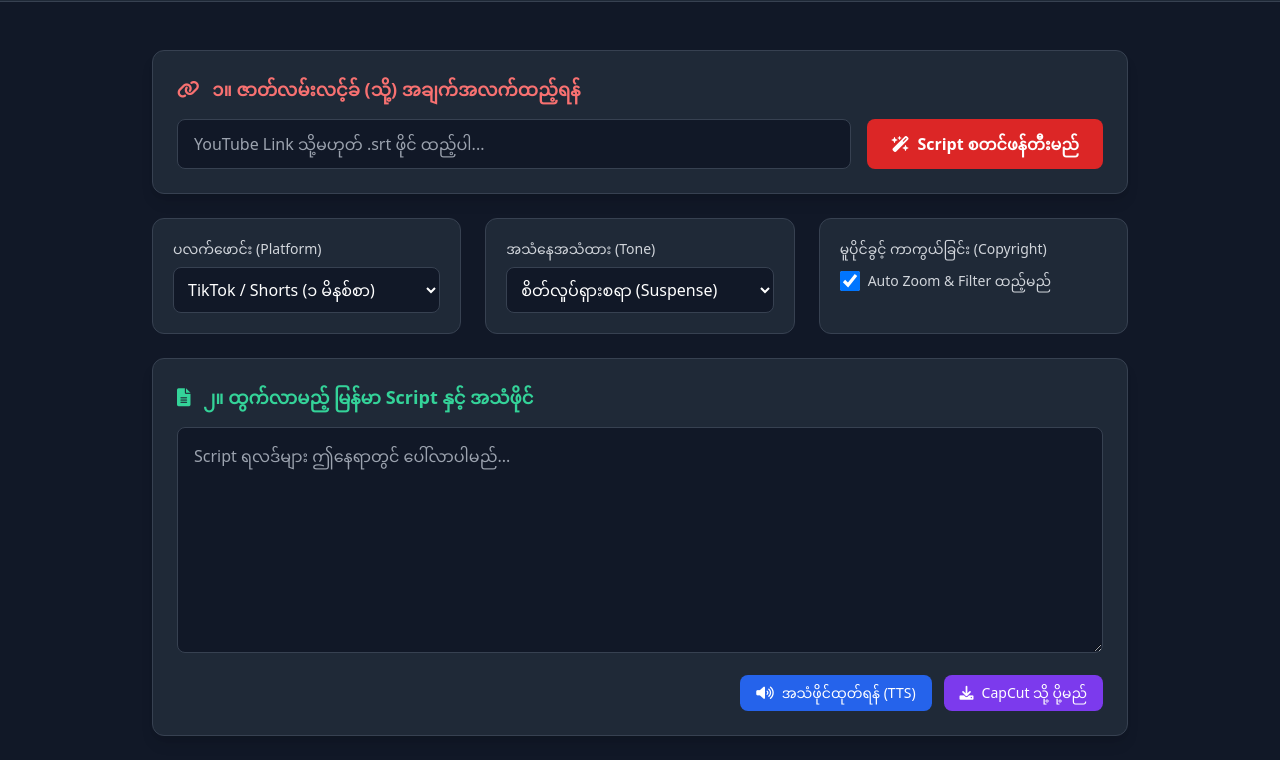
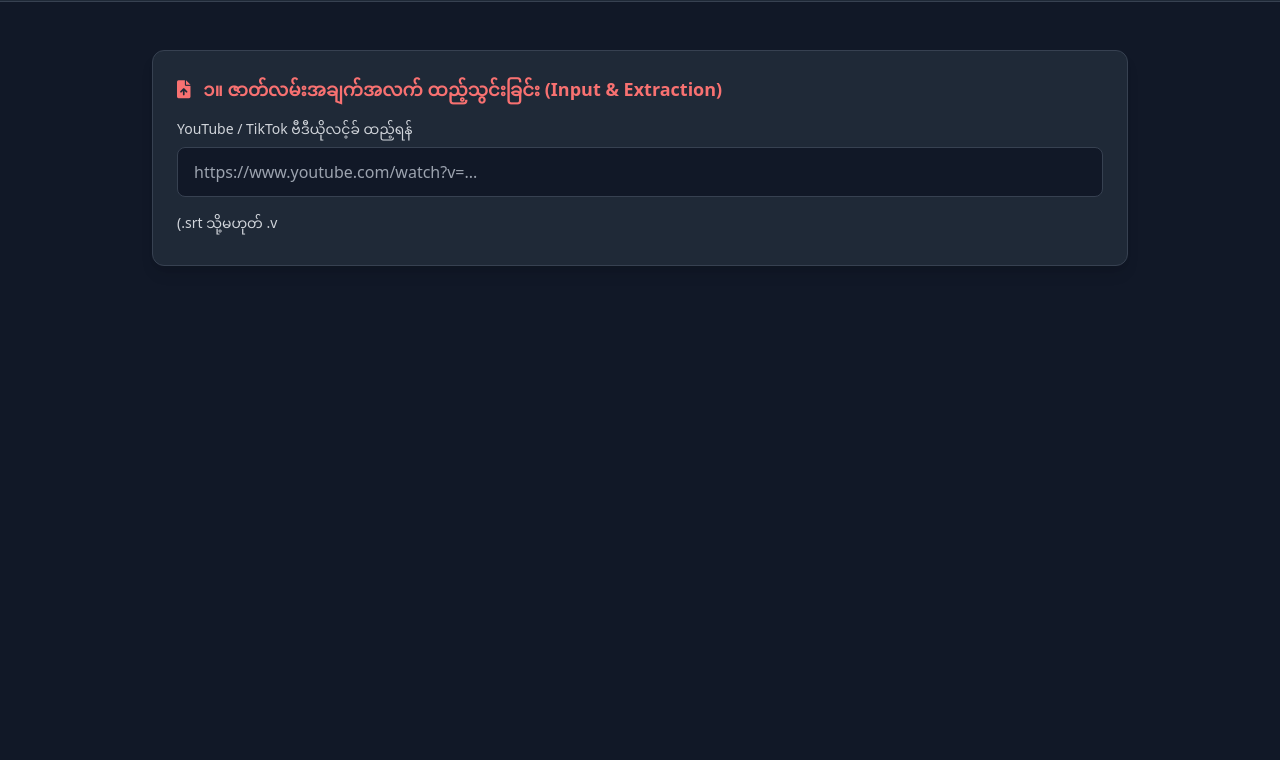
Before and after one commit to moemyint20002-netizen/movie-recap-myanmar, a plain HTML site: page index.html in a window 1280 px wide. Shown: the part 59-819 px from the top of the page. Drawn offline with nearby package versions, Linux system fonts and the light colour scheme.

Commit message:
Update index.html

```diff
--- a/index.html
+++ b/index.html
@@ -3,7 +3,7 @@
 <head>
     <meta charset="UTF-8">
     <meta name="viewport" content="width=device-width, initial-scale=1.0">
-    <title>Movie Recap Myanmar - AI Video Generator</title>
+    <title>Movie Recap Myanmar - AI System v2.0</title>
     <link href="https://cdn.jsdelivr.net/npm/tailwindcss@2.2.19/dist/tailwind.min.css" rel="stylesheet">
     <link rel="stylesheet" href="https://cdnjs.cloudflare.com/ajax/libs/font-awesome/6.0.0/css/all.min.css">
 </head>
@@ -15,74 +15,23 @@
             <i class="fa-solid fa-clapperboard text-red-500 text-2xl"></i>
             <span class="text-xl font-bold tracking-wide">Movie Recap <span class="text-red-500">Myanmar</span></span>
         </div>
-        <span class="text-sm bg-red-600 px-3 py-1 rounded-full font-semibold">AI Powered v1.0</span>
+        <span class="text-sm bg-red-600 px-3 py-1 rounded-full font-semibold">Step 1: Input & Extraction</span>
     </nav>
 
     <!-- Main Container -->
     <div class="max-w-5xl mx-auto p-6 mt-6">
 
-        <!-- Input Section -->
+        <!-- Step 1: Input & Extraction Section -->
         <div class="bg-gray-800 p-6 rounded-xl shadow-lg border border-gray-700 mb-6">
-            <h2 class="text-lg font-semibold mb-4 text-red-400"><i class="fa-solid fa-link mr-2"></i> ၁။ ဇာတ်လမ်းလင့်ခ် (သို့) အချက်အလက်ထည့်ရန်</h2>
-            <div class="flex flex-col md:flex-row gap-4">
-                <input type="text" id="videoLink" placeholder="YouTube Link သို့မဟုတ် .srt ဖိုင် ထည့်ပါ..." class="flex-1 bg-gray-900 border border-gray-700 rounded-lg px-4 py-3 focus:outline-none focus:border-red-500 text-white">
-                <button onclick="generateRecap()" class="bg-red-600 hover:bg-red-700 text-white px-6 py-3 rounded-lg font-semibold transition flex items-center justify-center">
-                    <i class="fa-solid fa-wand-magic-sparkles mr-2"></i> Script စတင်ဖန်တီးမည်
-                </button>
-            </div>
-        </div>
+            <h2 class="text-lg font-semibold mb-4 text-red-400"><i class="fa-solid fa-file-arrow-up mr-2"></i> ၁။ ဇာတ်လမ်းအချက်အလက် ထည့်သွင်းခြင်း (Input & Extraction)</h2>
 
-        <!-- Settings & Customization -->
-        <div class="grid grid-cols-1 md:grid-cols-3 gap-6 mb-6">
-            <div class="bg-gray-800 p-5 rounded-xl border border-gray-700">
-                <label class="block text-sm font-medium mb-2 text-gray-300">ပလက်ဖောင်း (Platform)</label>
-                <select id="platform" class="w-full bg-gray-900 border border-gray-700 rounded-lg p-2.5 text-white">
-                    <option value="tiktok">TikTok / Shorts (၁ မိနစ်စာ)</option>
-                    <option value="youtube">YouTube (၁၀ မိနစ်စာ)</option>
-                </select>
-            </div>
-            <div class="bg-gray-800 p-5 rounded-xl border border-gray-700">
-                <label class="block text-sm font-medium mb-2 text-gray-300">အသံနေအသံထား (Tone)</label>
-                <select id="tone" class="w-full bg-gray-900 border border-gray-700 rounded-lg p-2.5 text-white">
-                    <option value="suspense">စိတ်လှုပ်ရှားစရာ (Suspense)</option>
-                    <option value="funny">ဟာသနှောထားသော (Funny)</option>
-                    <option value="calm">အေးအေးဆေးဆေး (Calm)</option>
-                </select>
-            </div>
-            <div class="bg-gray-800 p-5 rounded-xl border border-gray-700">
-                <label class="block text-sm font-medium mb-2 text-gray-300">မူပိုင်ခွင့် ကာကွယ်ခြင်း (Copyright)</label>
-                <div class="flex items-center mt-3">
-                    <input type="checkbox" id="copyrightBypass" checked class="w-5 h-5 text-red-600 bg-gray-900 border-gray-700 rounded">
-                    <span class="ml-2 text-sm text-gray-300">Auto Zoom & Filter ထည့်မည်</span>
+            <div class="space-y-4">
+                <!-- Video Link Input -->
+                <div>
+                    <label class="block text-sm font-medium mb-2 text-gray-300">YouTube / TikTok ဗီဒီယိုလင့်ခ် ထည့်ရန်</label>
+                    <input type="text" id="videoLink" placeholder="https://www.youtube.com/watch?v=..." class="w-full bg-gray-900 border border-gray-700 rounded-lg px-4 py-3 focus:outline-none focus:border-red-500 text-white">
                 </div>
-            </div>
-        </div>
 
-        <!-- Output Result Section -->
-        <div class="bg-gray-800 p-6 rounded-xl shadow-lg border border-gray-700">
-            <h2 class="text-lg font-semibold mb-4 text-green-400"><i class="fa-solid fa-file-lines mr-2"></i> ၂။ ထွက်လာမည့် မြန်မာ Script နှင့် အသံဖိုင်</h2>
-
-            <div id="loading" class="hidden text-center py-8">
-                <i class="fa-solid fa-spinner fa-spin text-red-500 text-3xl mb-2"></i>
-                <p class="text-gray-400">AI မှ ဇာတ်လမ်းကို မြန်မာဘာသာဖြင့် ပြန်ဆိုနေပါပြီ...</p>
-            </div>
-
-            <div id="outputContainer" class="space-y-4">
-                <textarea id="resultScript" rows="8" class="w-full bg-gray-900 border border-gray-700 rounded-lg p-4 text-gray-200 focus:outline-none" placeholder="Script ရလဒ်များ ဤနေရာတွင် ပေါ်လာပါမည်..."></textarea>
-
-                <div class="flex justify-end space-x-3">
-                    <button onclick="playTTS()" class="bg-blue-600 hover:bg-blue-700 px-4 py-2 rounded-lg font-medium text-sm flex items-center">
-                        <i class="fa-solid fa-volume-high mr-2"></i> အသံဖိုင်ထုတ်ရန် (TTS)
-                    </button>
-                    <button onclick="exportCapCut()" class="bg-purple-600 hover:bg-purple-700 px-4 py-2 rounded-lg font-medium text-sm flex items-center">
-                        <i class="fa-solid fa-download mr-2"></i> CapCut သို့ ပို့မည်
-                    </button>
-                </div>
-            </div>
-        </div>
-
-    </div>
-
-    <script src="app.js"></script>
-</body>
-</html>
+                <!-- SRT Upload -->
+                <div>
+                    <label class="block text-sm font-medium mb-2 text-gray-300">(.srt သို့မဟုတ် .v
```
